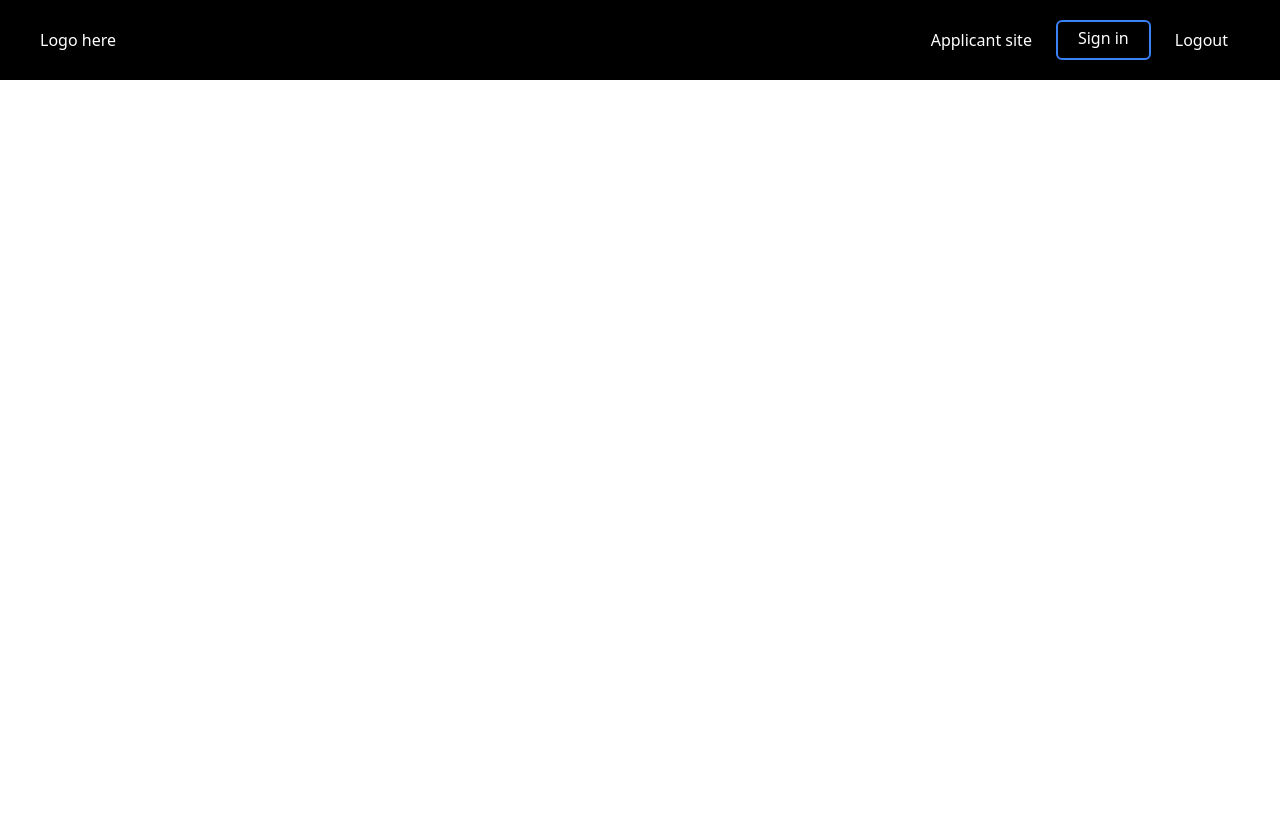
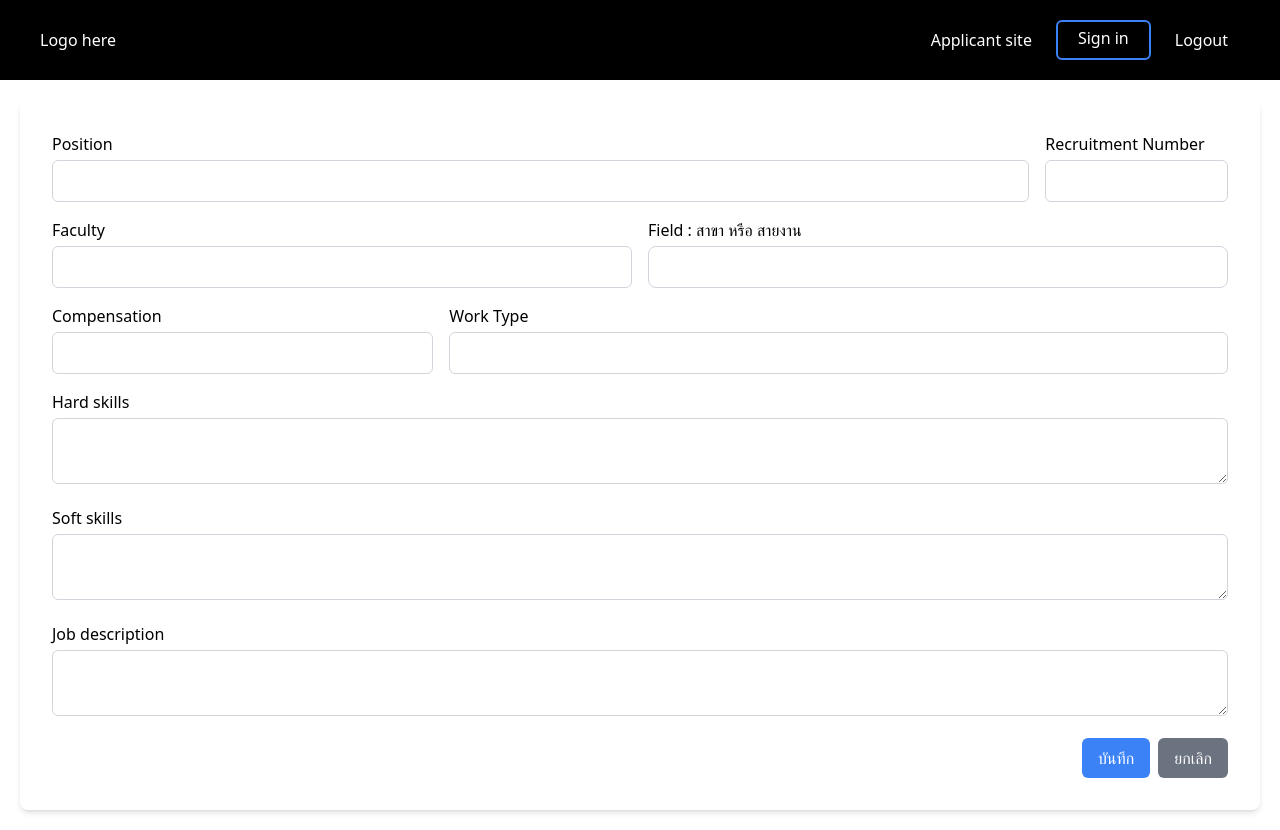
Before and after one commit to YoSirawit/ZeroStep, a Next.js app: page /createPost in a window 1280 px wide. Before the commit the page ends 800 px from the top, so only its background shows below. Built offline with nearby package versions, Linux system fonts and the light colour scheme.

Commit message:
1.rearrange company page  2.add createPost page

```diff
--- /dev/null
+++ b/app/components/ConfirmationPopup.jsx
@@ -0,0 +1,35 @@
+"use client";
+import { useState } from 'react';
+import Link from 'next/link';
+
+export default function ConfirmationPopup({ onClose }) {
+  const handleConfirm = () => {
+    onClose(); // ปิด Popup
+    console.log("Confirmed!");
+  };
+
+  return (
+    <div className="fixed inset-0 bg-black bg-opacity-60 flex items-center justify-center z-50">
+      <div className="bg-white py-6 px-10 rounded-lg shadow-lg text-center">
+        <h2 className="text-xl font-semibold mb-4">Are you sure?</h2>
+        <p className="mb-6">Do you want to save?</p>
+        <div className="flex justify-center space-x-4">
+          {/* ปุ่ม Confirm */}
+          <Link href="/company" passHref>
+            <button
+              onClick={handleConfirm} // ปิด Popup และยืนยัน
+              className="px-4 py-2 bg-green-500 text-white rounded-md hover:bg-green-600">
+              Yes
+            </button>
+          </Link>
+          {/* ปุ่ม Cancel */}
+          <button
+            onClick={onClose} // ปิด Popup
+            className="px-4 py-2 bg-red-500 text-white rounded-md hover:bg-red-600">
+            No
+          </button>
+        </div>
+      </div>
+    </div>
+  );
+}
--- a/app/components/Navbar.tsx
+++ b/app/components/Navbar.tsx
@@ -14,11 +14,10 @@ function Navbar() {
           <div className="container mx-auto">
               <div className='flex justify-between items-center'>
                   {/* โลโก้ */}
-                  <Link href="/homeSendResume" className="mr-10">Logo here</Link>  {/*ขอยืมปุ่มแปปนึงนะ เดี๋ยวมาลบออกให้/}
+                  <Link href="/" className="mr-10">Logo here</Link>  {/*ขอยืมปุ่มแปปนึงนะ เดี๋ยวมาลบออกให้/}
 
                   {/* เมนูรายการ */}
                   <ul className='flex items-center'>
-                      <li className='mx-3'><Link href="/" legacyBehavior><a>Search a job</a></Link></li>
                       <li className='mx-3'><Link href="/createResume" legacyBehavior><a>Create resume</a></Link></li>
                       <li className='mx-3'><Link href="/history" legacyBehavior><a>Applicant history</a></Link></li>
                       <li className='mx-3'>
--- /dev/null
+++ b/app/components/popUpConfirmation.jsx
@@ -0,0 +1,52 @@
+import { useState } from 'react';
+import Link from 'next/link';
+
+export default function ConfirmationPopup() {
+  // สถานะเปิด/ปิด Pop-up
+  const [isOpen, setIsOpen] = useState(false);
+
+  // ฟังก์ชันสำหรับเปิด/ปิด Pop-up
+  const togglePopup = () => {
+    setIsOpen(!isOpen);
+  };
+
+  return (
+    <div className="flex flex-col items-center justify-center min-h-screen bg-gray-100">
+      {/* ปุ่มเปิด Pop-up */}
+      <button
+        onClick={togglePopup}
+        className="px-4 py-2 bg-blue-500 text-white rounded-md hover:bg-blue-600">
+        Open Confirmation
+      </button>
+
+      {/* Pop-up Overlay */}
+      {isOpen && (
+        <div className="fixed inset-0 bg-black bg-opacity-50 flex items-center justify-center z-50">
+          <div className="bg-white p-6 rounded-lg shadow-lg text-center">
+            <h2 className="text-xl font-semibold mb-4">Are you sure?</h2>
+            <p className="mb-6">Do you want to save?</p>
+            <div className="flex justify-center space-x-4">
+              {/* ปุ่ม Confirm */}
+              <Link href="/company" passHref>
+                <button
+                  onClick={() => {
+                    togglePopup();
+                    console.log("Confirmed!");
+                  }}
+                  className="px-4 py-2 bg-green-500 text-white rounded-md hover:bg-green-600">
+                  Yes
+                </button>
+              </Link>
+              {/* ปุ่ม Cancel */}
+              <button
+                onClick={togglePopup}
+                className="px-4 py-2 bg-red-500 text-white rounded-md hover:bg-red-600">
+                No
+              </button>
+            </div>
+          </div>
+        </div>
+      )}
+    </div>
+  );
+}
--- a/app/createPost/page.jsx
+++ b/app/createPost/page.jsx
@@ -2,19 +2,125 @@
 import React, { useState } from 'react';
 import NavbarCom from "../components/NavbarCom";
 import Link from 'next/link';
+import ConfirmationPopup from "../components/ConfirmationPopup"; // ใช้ชื่อที่ถูกต้อง
 
-// ไปโหลดfont awesomeตามโค้ดบรรทัด 4
-// npm install @fortawesome/react-fontawesome @fortawesome/free-solid-svg-icons
-import { FontAwesomeIcon } from '@fortawesome/react-fontawesome';
-import { faPlus, faMinus, faEye, faCheck, faTimes } from '@fortawesome/free-solid-svg-icons';
+function CreatePost() {
+  const [showPopup, setShowPopup] = useState(false); // สถานะเพื่อควบคุมการแสดง ConfirmationPopup
 
+  const handleSave = () => {
+    setShowPopup(true); // แสดง ConfirmationPopup เมื่อกดบันทึก
+  };
 
-function createPost() {
+  const handleCancel = () => {
+    // เปลี่ยนเส้นทางไปยังหน้า Company
+    window.location.href = '/company'; // เปลี่ยนเส้นทางไปยังหน้า Company
+  };
+
   return (
     <div>
-        <NavbarCom />
+      <NavbarCom />
+      <div className="flex-1 p-5">
+        <div className="bg-white p-8 rounded-lg shadow-md">
+
+          {/* Position และ Recruitment Number */}
+          <div className="grid grid-cols-6 gap-4 mb-4">
+            <div className="col-span-5">
+              <label className="font-medium">Position</label>
+              <input
+                type="text"
+                className="w-full p-2 mt-1 border border-gray-300 rounded-md"
+              />
+            </div>
+            <div className="col-span-1">
+              <label className="font-medium">Recruitment Number</label>
+              <input
+                type="text"
+                className="w-full p-2 mt-1 border border-gray-300 rounded-md"
+              />
+            </div>
+          </div>
+
+          {/* Faculty และ Field */}
+          <div className="grid grid-cols-2 gap-4 mb-4">
+            <div>
+              <label className="font-medium">Faculty</label>
+              <input
+                type="text"
+                className="w-full p-2 mt-1 border border-gray-300 rounded-md"
+              />
+            </div>
+            <div>
+              <label className="font-medium">Field : สาขา หรือ สายงาน</label>
+              <input
+                className="w-full p-2 mt-1 border border-gray-300 rounded-lg"
+                type="text"
+              />
+            </div>
+          </div>
+
+          {/* Compensation และ Work Type */}
+          <div className="grid grid-cols-6 gap-4 mb-4">
+            <div className="col-span-2">
+              <label className="font-medium">Compensation</label>
+              <input
+                type="text"
+                className="w-full p-2 mt-1 border border-gray-300 rounded-md"
+              />
+            </div>
+            <div className="col-span-4">
+              <label className="font-medium">Work Type</label>
+              <input
+                type="text"
+                className="w-full p-2 mt-1 border border-gray-300 rounded-md"
+              />
+            </div>
+          </div>
+
+          {/* Hard skills */}
+          <div className="grid grid-cols-1 gap-4 mb-4">
+            <div className="col-span-1">
+              <label className="font-medium">Hard skills</label>
+              <textarea className="w-full p-2 mt-1 border border-gray-300 rounded-md"></textarea>
+            </div>
+          </div>
+
+          {/* Soft skills */}
+          <div className="grid grid-cols-1 gap-4 mb-4">
+            <div className="col-span-1">
+              <label className="font-medium">Soft skills</label>
+              <textarea className="w-full p-2 mt-1 border border-gray-300 rounded-md"></textarea>
+            </div>
+          </div>
+
+          {/* Job description */}
+          <div className="grid grid-cols-1 gap-4 mb-4">
+            <div className="col-span-1">
+              <label className="font-medium">Job description</label>
+              <textarea className="w-full p-2 mt-1 border border-gray-300 rounded-md"></textarea>
+            </div>
+          </div>
+
+          {/* button save or cancel */}
+          <div className="flex justify-end mt-4">
+            <button onClick={handleSave} className="bg-blue-500 text-white px-4 py-2 rounded-md mr-2">
+              บันทึก
+            </button>
+            <button onClick={handleCancel} className="bg-gray-500 text-white px-4 py-2 rounded-md">
+              ยกเลิก
+            </button>
+          </div>
+
+          {/* แสดง ConfirmationPopup ถ้ามีการกดปุ่มบันทึก */}
+          {showPopup && (
+            <ConfirmationPopup
+              onClose={() => setShowPopup(false)} // ฟังก์ชันปิด popup
+            />
+          )}
+
+        </div>
+      </div>
     </div>
   )
 }
 
-export default createPost
+export default CreatePost;
```
Also changed, not shown: app/company/page.jsx (+9 -9 lines).
